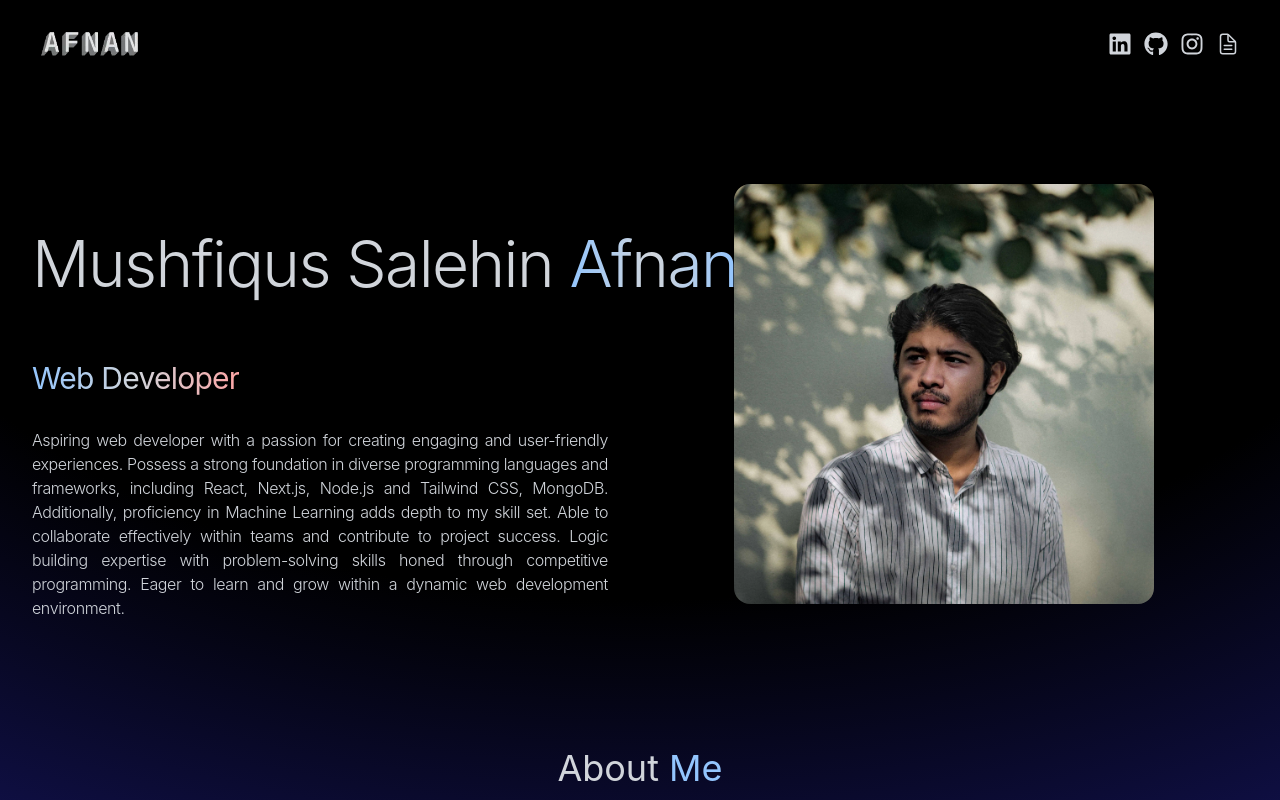
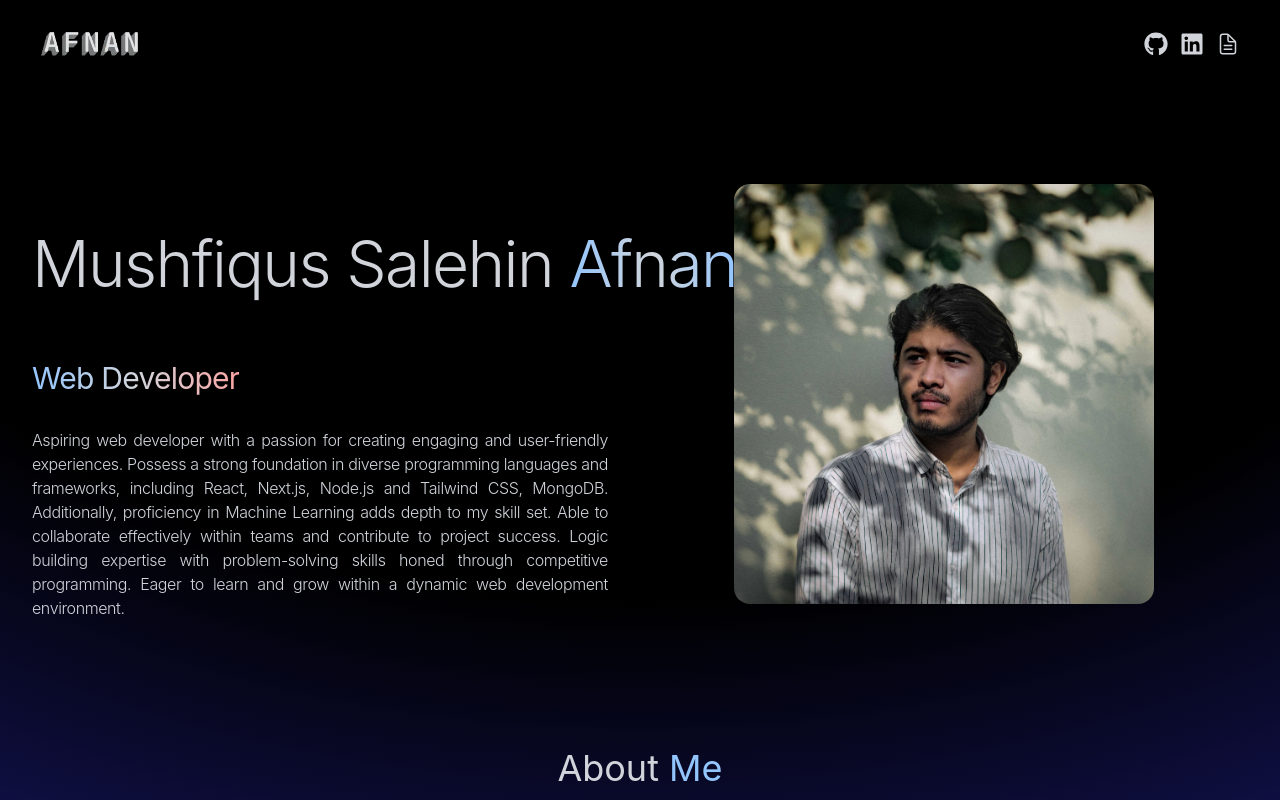
Before and after one commit to salehinafnan/afnan-portfolio, a React (Vite) app: page / in a window 1280 px wide. Shown: the top 800 px of the page. Built offline with nearby package versions, Linux system fonts and the light colour scheme; no server answers; a web font is replaced by a local one.

Commit message:
refactor: Remove Instagram link from Navbar component

```diff
--- a/src/components/Navbar.jsx
+++ b/src/components/Navbar.jsx
@@ -1,5 +1,5 @@
 import logo from "../assets/afnanLogo.webp";
-import { FaLinkedin, FaGithub, FaInstagram } from "react-icons/fa";
+import { FaLinkedin, FaGithub } from "react-icons/fa";
 import { IoDocumentTextOutline } from "react-icons/io5";
 import { motion } from "framer-motion";
 
@@ -12,6 +12,11 @@ const Navbar = () => {
         </a>
       </motion.div>
       <div className="flex items-center justify-center gap-3 text-xl md:text-2xl mr-2">
+        <a href="https://github.com/salehinafnan" target="_blank" rel="noopener noreferrer">
+          <motion.div whileHover={{ scale: 1.2 }}>
+            <FaGithub />
+          </motion.div>
+        </a>
         <a
           href="https://www.linkedin.com/in/salehinafnan"
           target="_blank"
@@ -19,16 +24,6 @@ const Navbar = () => {
         >
           <motion.div whileHover={{ scale: 1.2 }}>
             <FaLinkedin />
-          </motion.div>
-        </a>
-        <a href="https://github.com/salehinafnan" target="_blank" rel="noopener noreferrer">
-          <motion.div whileHover={{ scale: 1.2 }}>
-            <FaGithub />
-          </motion.div>
-        </a>
-        <a href="https://www.instagram.com/sleep.lust" target="_blank" rel="noopener noreferrer">
-          <motion.div whileHover={{ scale: 1.2 }}>
-            <FaInstagram />
           </motion.div>
         </a>
         <a
```
